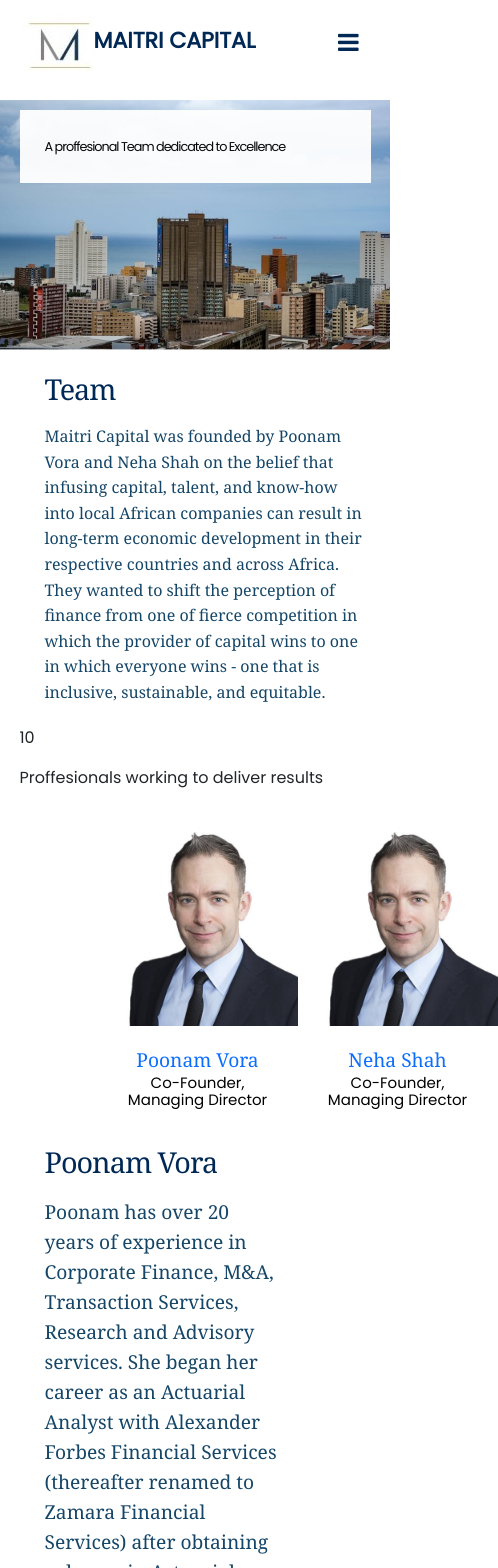
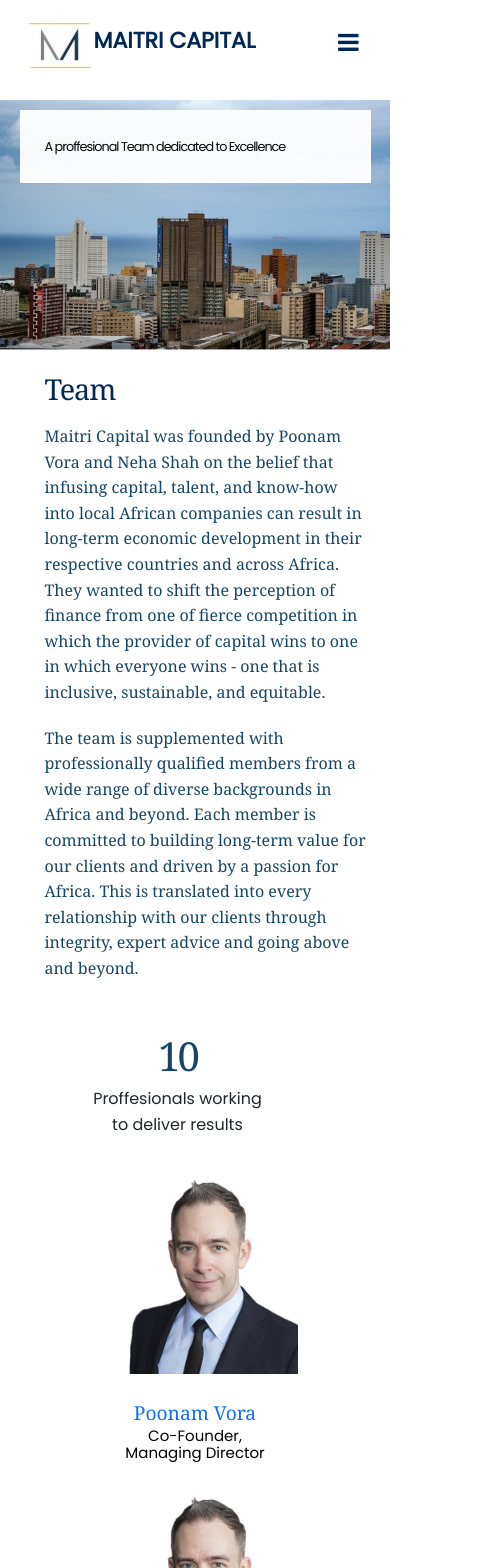
Before and after one commit to ealpha072/maitri_capital, a React (Create React App) app in the folder frontend/: page /team in a window 390 px wide. Shown: the top 1568 px of the page, 498 px wide, since content can reach past the window. Built offline with nearby package versions, Linux system fonts and the light colour scheme; the HTML template or start-up script is replaced by a standard one.

Commit message:
Restructring the values

```diff
--- a/frontend/src/components/About.jsx
+++ b/frontend/src/components/About.jsx
@@ -94,7 +94,7 @@ const About = () => {
 			<div className={styles.aboutTop}>
 				<div className={styles.missionDiv}>
 					<p className="front-p">Our Values</p>
-					<p className="">
+					<p>
 						"Our values define us as individuals and as a company. <br /> We uphold
 						them in every conversation, meeting, and transaction."
 					</p>
@@ -102,7 +102,7 @@ const About = () => {
 
 				<div className={styles.valuesDiv}>
 					<div className="row">
-					<div className={`col ${styles.individualHolder}`}>
+						<div className={`col-sm-12 col-lg-4 ${styles.individualHolder}`}>
 							<i className="fa fa-handshake-o"></i>
 							<h3>Honesty & Integrity</h3>
 							<ul>
@@ -116,7 +116,7 @@ const About = () => {
 							</ul>
 						</div>
 
-					<div className={`col ${styles.individualHolder}`}>
+						<div className={`col-sm-12 col-lg-4 ${styles.individualHolder}`}>
 							<i className="fa fa-certificate"></i>
 							<h3>Excellence</h3>
 							<ul>
@@ -132,14 +132,14 @@ const About = () => {
 							</ul>
 						</div>
 
-					<div className={`col ${styles.individualHolder}`}>
+						<div className={`col-sm-12 col-lg-4 ${styles.individualHolder}`}>
 							<i className="fa fa-handshake-o"></i>
 							<h3>Commitment</h3>
 							<ul>
 							<li>We go the extra mile.</li>
 							<li>
 								Our markets are challenging, but we remain tenacious and
-							steadfast.{" "}
+								steadfast.
 							</li>
 							<li>
 								Our team is committed to providing the best possible service
@@ -148,8 +148,10 @@ const About = () => {
 							</li>
 							</ul>
 						</div>
-
-					<div className={`col ${styles.individualHolder}`}>
+					</div>
+					<div className="row">
+						<div className={`col-sm-12 col-lg-3 ${styles.individualHolder}`}></div>
+						<div className={`col-sm-12 col-lg-3 ${styles.individualHolder}`}>
 							<i className="fa fa-thumbs-up"></i>
 							<h3>Courage</h3>
 							<ul>
@@ -166,7 +168,7 @@ const About = () => {
 							</ul>
 						</div>
 
-					<div className={`col ${styles.individualHolder}`}>
+						<div className={`col-sm-12 col-lg-3 ${styles.individualHolder}`}>
 							<i className="fa fa-users"></i>
 							<h3>Inclusivity</h3>
 							<ul>
@@ -177,16 +179,17 @@ const About = () => {
 								is critical to our ability to serve our clients while also
 								building a firm where our employees can grow and thrive.
 							</li>
-						<li>
+							{/* <li>
 								We strive to have an impact that extends beyond the scope of
 								our client relationships. We want to make a difference in
 								the communities where we live and work. We care about the
 								environment and work hard to reduce our carbon footprint
 								both professionally and personally.
 							</li>
-						<li>We pledge to do no harm.</li>
+							<li>We pledge to do no harm.</li> */}
 							</ul>
 						</div>
+						<div className={`col-sm-12 col-lg-3 ${styles.individualHolder}`}></div>
 					</div>
 				</div>
 			</div>
@@ -236,7 +239,6 @@ const About = () => {
 
 			<div className={styles.storyLine}>
 				<div>
-
 				</div>
 			</div>
 		</div>
--- a/frontend/src/components/Team.jsx
+++ b/frontend/src/components/Team.jsx
@@ -1,4 +1,3 @@
-import { Link } from 'react-router-dom';
 import Banner from './Banner';
 import styles from './styles/Team.module.css'
 
@@ -22,16 +21,25 @@ const Team = () => {
                     one of fierce competition in which the provider of capital wins to one in which
                     everyone wins - one that is inclusive, sustainable, and equitable.
                 </p>
+                <p className="p-about">
+                    The team is supplemented with professionally qualified members
+                    from a wide range of diverse backgrounds in Africa and beyond.
+                    Each member is committed to building long-term value for our
+                    clients and driven by a passion for Africa. This is translated
+                    into every relationship with our clients through integrity,
+                    expert advice and going above and beyond.
+                </p>
             </div>
-            <div className="sector-count">
-                <p className="statistic">10</p>
-                <p className="core-ind">Proffesionals working to deliver results</p>
+
+            <div className={styles.empCount}>
+                <h3>10</h3>
+                <p>Proffesionals working <br /> to deliver results</p>
             </div>
         </div>
 
         <div className={styles.founderDiv}>
             <div>
-                <div className="neha">
+                <div className={styles.teamPics}>
                     <img src={avatar} alt="" width={200} height={200} />
                     <div className={styles.teamDetails}>
                         <a
@@ -45,7 +53,7 @@ const Team = () => {
                     </div>
                 </div>
 
-                <div className="poonam">
+                <div className={styles.teamPics}>
                     <img src={avatar} alt="" width={200} height={200} />
                     <div className={styles.teamDetails}>
                         <a href="https://www.linkedin.com/in/neha-shah-a057b31/" target="blank" rel="noreferrer">Neha Shah</a>
@@ -57,7 +65,7 @@ const Team = () => {
 
         <div className={styles.founderHolder}>
             <div>
-                <p className="front-p">Poonam Vora</p>
+                <p>Poonam Vora</p>
                 <p>
                     Poonam has over 20 years of experience in Corporate Finance,
                     M&A, Transaction Services, Research and Advisory services.
@@ -83,7 +91,7 @@ const Team = () => {
             </div>
 
             <div>
-                <p className="front-p">Neha Shah</p>
+                <p>Neha Shah</p>
                 <p>
                     Neha has over 20 years of experience in Private Equity, Corporate Finance, M&A,
                     Transaction Services, Research, Accounting, Tax and Advisory services.
--- a/frontend/src/components/styles/About.module.css
+++ b/frontend/src/components/styles/About.module.css
@@ -37,35 +37,38 @@
     font-family: "Georgia",serif;
 }
 
+/* HOLDERS FOR INDIVIDUAL */
+.individualHolder{
+    margin-top: 20px;
+    text-align: center;
+}
 
-
-/* HOLDERS FOR INDIVIDUAL */
-/* .individualHolder > *{
-    padding-left: 10px;
-} */
 .individualHolder i{
     display: inline-block ;
     vertical-align: middle;
-    font-size: 30px;
+    font-size: 4rem;
     padding-bottom: 10px;
+    color: #002855;
 }
 
 .individualHolder h3{
     padding-top: 6px;
     padding-bottom: 6px;
-    font-size: 1.2rem;
+    font-size: 1.6rem;
     color: #2bb8e2;
-    font-weight: 700;
+    font-weight: 500;
+    font-family: Georgia, 'Times New Roman', Times, serif;
 }
 
 .individualHolder ul li{
-    width: 95%;
-    font-size: 1rem;
+    width: 80%;
+    margin: auto;
+    font-size: 1.1rem;
     color: #000;
     text-indent: -4px;
-    list-style-type: disc;
+    /* list-style-type: disc; */
     padding: 4px;
-    text-align: left;
+    /* text-align: left; */
 }
 
 /* BOTTOM */
@@ -113,8 +116,6 @@
 }
 
 /* WHAT DIFFS US */
-
-
 .diffHolder{
     width: 90%;
     margin: 20px auto;
@@ -149,74 +150,24 @@
     font-size: 1.275rem;
 }
 
-/*STORY LINE */
-
-.storyLine{
-    margin-top: 30px;
-    margin-bottom: 150px;
-    background-color: #fff;
-}
-
-.storyLine > div{
-    width: 94%;
-    margin: auto;
-}
-
-.storyLine > div > p:first-child{
-    font-size: 1.875rem;
-    line-height: 2.375rem;
-    letter-spacing: -1px;
-    color:var(--hlblue);
-    padding: 10px 25px 0 25px;
-    font-family: Georgia, 'Times New Roman', Times, serif;
-}
-
-.storyLine > div p:not(:first-child) {
-    width: 80%;
-    padding-left: 25px;
-}
-
 @media screen and (max-width:750px){
-    /* .foundingYear{
+    .aboutTop > div:first-child{
         width: 100%;
-        text-align: center;
-    } */
+    }
 
     .aboutBottom > div {
         flex-direction: column;
     }
 
-    /* .aboutBottom ul li{
-        font-size: 0.8rem;
-    } */
+    .missionDiv p:last-child{
+        font-size: 1.2rem;
+    }
 
     .aboutLeft, .aboutRight{
         width: 100%;
     }
 
-    /* .aboutRight p{
-        text-align: center;
-        font-size: 1.5rem;
-        padding-left: 15px;
-    } */
-
     .storyLine{
-        text-align: center;
         margin-bottom: 100px;
     }
-
-    .storyLine > div{
-        width: 90%;
-        margin: auto;
-    }
-
-    .storyLine > div > p:first-child,
-    .storyLine > div > p:not(:first-child){
-        width: 90%;
-        margin: 10px auto;
-        padding-left: 0;
-    }
-    .storyLine > div > p:not(:first-child){
-        font-size: 0.8rem;
-    }
 }
--- a/frontend/src/components/styles/Team.module.css
+++ b/frontend/src/components/styles/Team.module.css
@@ -1,6 +1,22 @@
-.teamPics img{
-    width: 60%;
-    max-width: 100%;
+.empCount{
+    padding-top: 20px;
+    margin-top: 4%;
+    margin-right: 10%;
+    text-align: center;
+}
+
+.empCount h3{
+    font-size: 2.5rem;
+    line-height: 2.5rem;
+    letter-spacing: -3px;
+    color: #154667;
+    font-family: "Georgia",serif;
+    margin-bottom: 10px;
+}
+
+.empCount p{
+    font-size: 1rem;
+    line-height: 1.625rem;
 }
 
 .teamPics > div{
@@ -33,7 +49,7 @@
 
 .teamDetails p{
     color: #000;
-    font-size: .938rem;
+    font-size: 0.938rem;
     line-height: 1.063rem;
     font-weight: 500;
     margin-bottom: 5px;
@@ -50,6 +66,15 @@
     width: 75%;
 }
 
+.founderHolder > div p:first-child{
+    font-size: 1.875rem;
+    line-height: 2.375rem;
+    letter-spacing: -1px;
+    color:var(--hlblue);
+    padding: 10px 25px 0 25px;
+    font-family: Georgia, 'Times New Roman', Times, serif;
+}
+
 .founderHolder > div p:not(:first-child){
     font-size: 1.2rem;
     line-height: 1.875rem;
@@ -59,5 +84,23 @@
     padding-left: 25px;
 }
 
+@media screen and (max-width:750px){
+    .founderDiv > div{
+        flex-direction: column;
+    }
 
-/* sector-brief about-top */
+    .founderHolder{
+        margin-bottom: 50px;
+    }
+    .founderHolder > div {
+        width: 100%;
+    }
+
+    .founderHolder > div p:not(:first-child){
+        font-size: 1rem;
+    }
+
+    .founderHolder > div p:first-child{
+        font-size: 1.6rem;
+    }
+}
```
Lines whose indentation alone changed are shown as unchanged.
